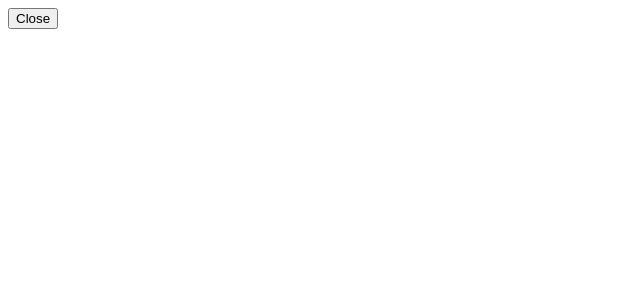
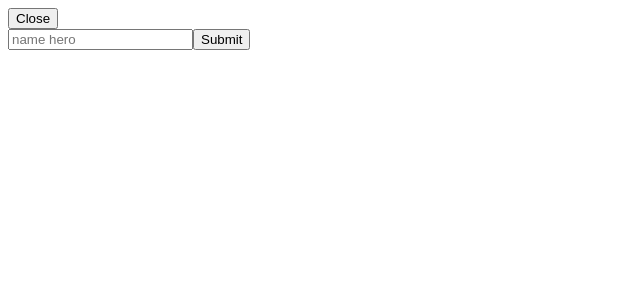
Before and after one commit to CkutlsGit/Dotacheck--vue, a Vue app in the folder dotacheck/: page / in a window 1280 px wide. Both pictures are taken after a click on the button "Open". Shown: the top 300 px of the page, without its empty margins (0-640 px from the left). Built offline with nearby package versions, Linux system fonts and the light colour scheme.

Commit message:
feat: add func for send data and add template

```diff
--- a/dotacheck/src/components/Modal.vue
+++ b/dotacheck/src/components/Modal.vue
@@ -1,9 +1,22 @@
 <template>
-  <div class="modal"></div>
+  <div class="modal">
+    <input type="text" placeholder="name hero" v-model.trim="hero">
+    <button type="submit" @click="sendData">Submit</button>
+  </div>
 </template>
 
 <script>
 export default {
-  name: 'Modal-WriteHero'
+  name: 'Modal-WriteHero',
+  data() {
+    return {
+      hero: ''
+    }
+  },
+  methods: {
+    sendData() {
+      this.$emit('sendData', this.hero)
+    }
+  }
 }
 </script>
```
